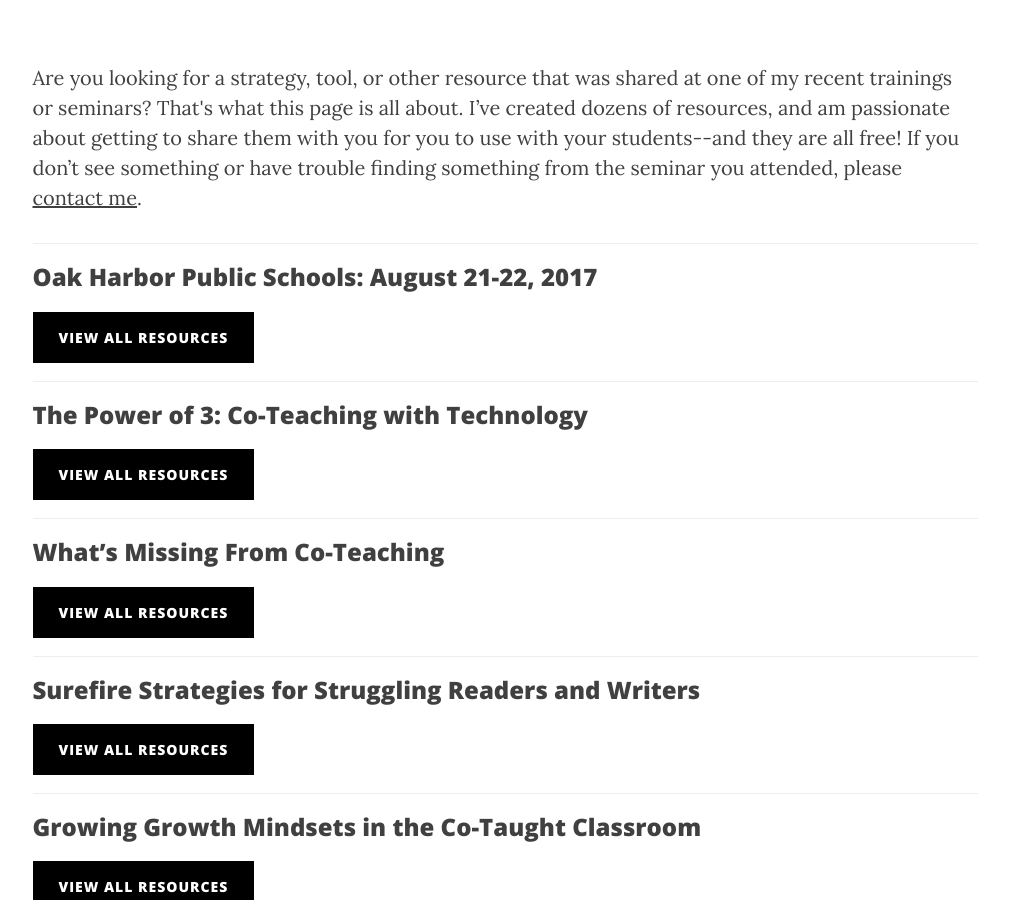
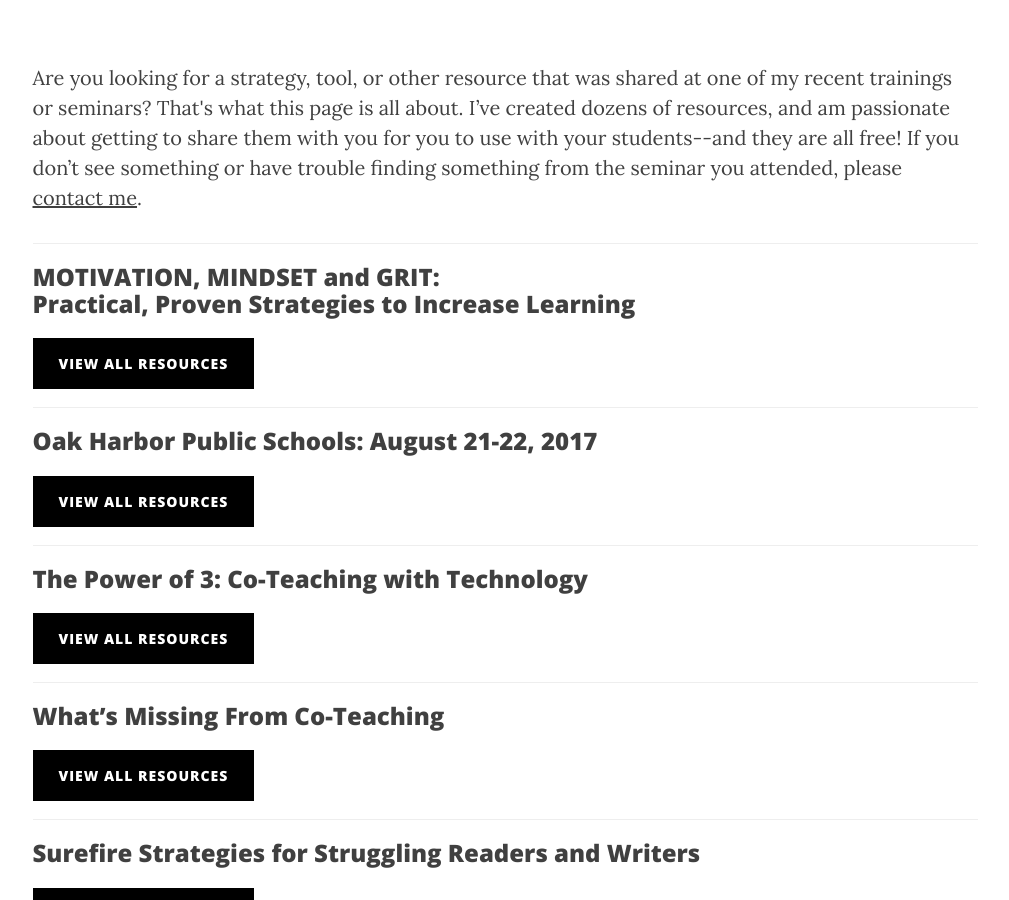
Before and after one commit to iamweswilson/clearlycat, a Jekyll site: the page built from resources.html, in a window 1280 px wide and 900 px high, scrolled down 465 px. Shown: the whole window, without its empty margins (135-1144 px from the left). Built offline with Jekyll 4.4.1, drawn with Linux system fonts in a browser that asks for light colours; nearby versions of some CDN libraries; Markdown is read by kramdown in place of the engine named in the settings; comment, search, counter and statistics services are not loaded.

Commit message:
Motivation and grit resources

```diff
--- a/resources.html
+++ b/resources.html
@@ -24,6 +24,15 @@ permalink: /training-resources/
             <div class="col-sm-10 col-sm-push-1">
                 <p>
                     Are you looking for a strategy, tool, or other resource that was shared at one of my  recent trainings or seminars? That's what this page is all about.  I’ve created dozens of resources, and am passionate about getting to share them with you for you to use with your students--and they are all free!  If you don’t see something or have trouble finding something from the seminar you attended, please <a href="/contact/">contact me</a>.
+                </p>
+                <hr>
+                <h3>MOTIVATION, MINDSET and GRIT:<br/>
+                    Practical, Proven Strategies to Increase Learning
+                </h3>
+                <p>
+                    <a href="https://drive.google.com/open?id=0B6LJvCVcyOwfZC1IRW41bDExOFE" class="resource-btn" target="_blank">
+                        View All Resources
+                    </a>
                 </p>
                 <hr>
                 <h3>Oak Harbor Public Schools: August 21-22, 2017</h3>
```
